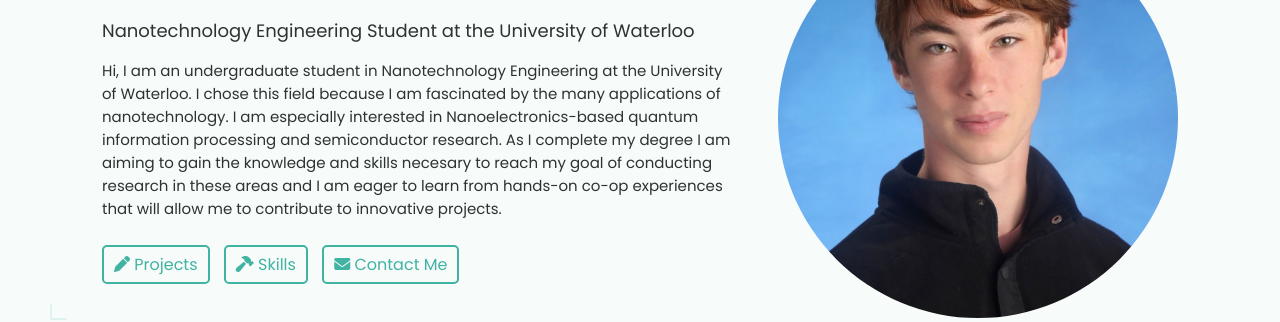
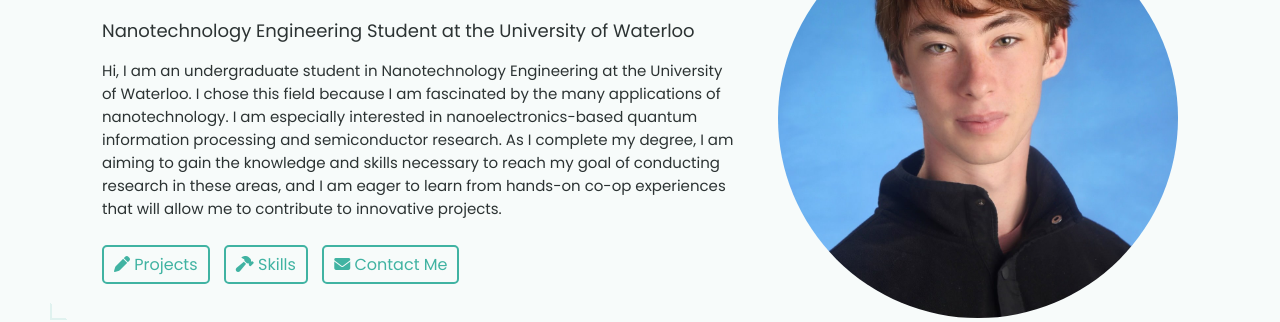
Before and after one commit to samueloblenes/samueloblenes.github.io, a Jekyll site: the page built from index.html, in a window 1280 px wide and 900 px high. Shown: the part 214-536 px from the top of the window. Built offline with Jekyll 4.4.1, drawn with Linux system fonts in a browser that asks for light colours.

Commit message:
Update _config.yml

```diff
--- a/_config.yml
+++ b/_config.yml
@@ -16,11 +16,11 @@ name: Samuel O'Blenes
 headline: Nanotechnology Engineering Student at the University of Waterloo
 description: >- # dont remove this line. this will ignore all new lines until the next section
   Hi, I am an undergraduate student in Nanotechnology Engineering at the University of Waterloo.
-  I chose this field because I am fascinated by the many applications of nanotechnology.
-  I am especially interested in Nanoelectronics-based quantum information processing and semiconductor research.
-  As I complete my degree I am aiming to gain the knowledge and skills necesary to reach my goal
-  of conducting research in these areas and I am eager to learn from hands-on co-op experiences
-  that will allow me to contribute to innovative projects.
+  I chose this field because I am fascinated by the many applications of nanotechnology. I am especially
+  interested in nanoelectronics-based quantum information processing and semiconductor research. As I complete
+  my degree, I am aiming to gain the knowledge and skills necessary to reach my goal of conducting
+  research in these areas, and I am eager to learn from hands-on co-op experiences that will allow me to
+  contribute to innovative projects.
 
 
 # Place your profile image in /assets/images/profile-image/folder and edit the file name
```
